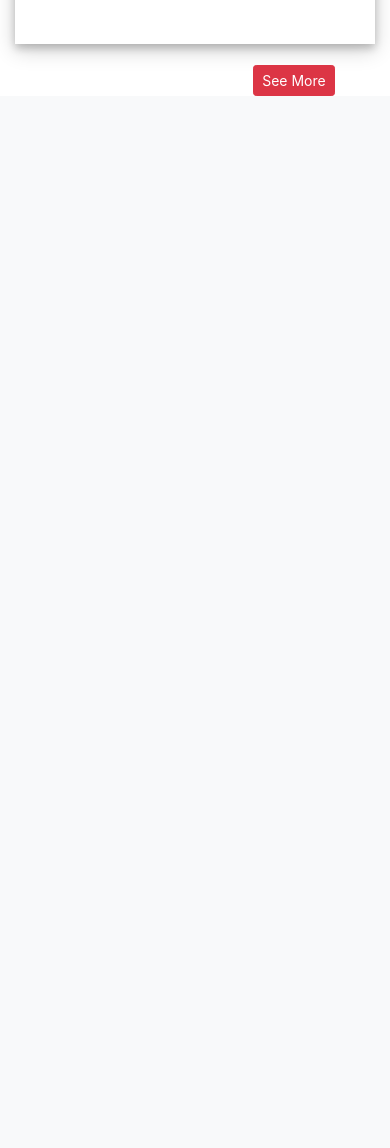
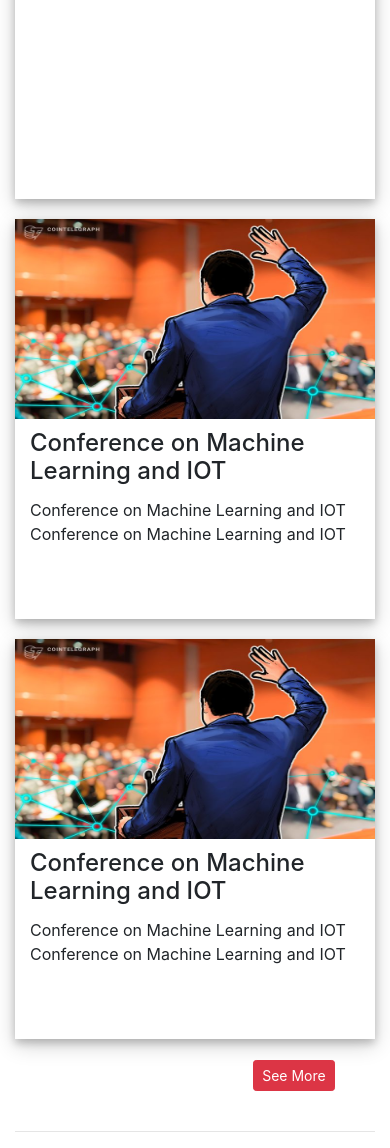
Before and after one commit to Rajanpandey/SITEMS, a PHP site: page /faculty/home.php in a window 390 px wide. Shown: the part 1512-2660 px from the top of the page. Before the commit the page ends 1608 px from the top, so only its background shows below. Run offline with PHP 8.4, Linux system fonts and the light colour scheme; the visitor is signed in with stand-in values (Sample User, id 1); data that the repository does not hold is empty; some libraries are stand-ins or nearby versions.

Commit message:
Fixed all the loopholes and sync'd with the db

```diff
--- a/assets/mycss/facultyHome.css
+++ b/assets/mycss/facultyHome.css
@@ -23,3 +23,7 @@
 .seeAll{
     padding-left: 30vh;
 }
+
+#description{
+    padding-top: 10px;
+}
--- a/faculty/home.php
+++ b/faculty/home.php
@@ -12,16 +12,26 @@
     die('Connect Error('.mysqli_connect_errno().')'.mysqli_connect_error());
 }
 
+//Query to select the user
 $sqlUserId="SELECT userId FROM users WHERE email='$login_session'";
 $resultUserId=mysqli_query($conn, $sqlUserId);
 $rowUserId=mysqli_fetch_assoc($resultUserId);
 $userId = $rowUserId['userId'];
 
-$sql="SELECT * FROM events WHERE userId='$userId'";
+//Query to select events awaiting approval
+$sql="SELECT * FROM events WHERE userId='$userId' AND approvalStatus IS NULL";
 $result=mysqli_query($conn, $sql);
-$array=array();
+$array1=array();
 while($row=$result->fetch_array()){
-         $array[]=$row;
+         $array1[]=$row;
+}
+
+//Query to select events that are approved
+$sql="SELECT * FROM events WHERE userId='$userId' AND approvalStatus='1'";
+$result=mysqli_query($conn, $sql);
+$array2=array();
+while($row=$result->fetch_array()){
+         $array2[]=$row;
 }
 
 mysqli_close($conn);
@@ -87,12 +97,12 @@
           <form method="POST" action="submitEvent.php" enctype='multipart/form-data' >
              <div class="form-group">
                 <label for="event">Name of the event:</label>
-                <input type="text" class="form-control" id="event" name="name">
+                <input type="text" class="form-control" id="event" name="name" required>
               </div>
 
               <div class="form-group">
                 <label for="sedepartmentl1">Institute Level/Department:</label>
-                  <select class="form-control" id="department"  name="department">
+                  <select class="form-control" id="department"  name="department" required>
                     <option value="CSIT">CS/IT</option>
                     <option value="EnTc">EnTc</option>
                     <option value="Mech">Mech</option>
@@ -108,12 +118,12 @@
 
               <div class="form-group">
                   <label for="incharge">Event In-charge (Name of faculty/staff):</label>
-                  <textarea class="form-control" rows="5" id="incharge" maxlength="1000" name="incharge"></textarea>
+                  <textarea class="form-control" rows="5" id="incharge" maxlength="1000" name="incharge" required></textarea>
               </div>
 
               <div class="form-group">
                 <label for="date">Date of the event:</label>
-                <input type="date" class="form-control" id="date"  name="date">
+                <input type="date" class="form-control" id="date"  name="date" required>
               </div>
 
               <div class="form-group">
@@ -131,7 +141,7 @@
 
               <div class="form-group">
                 <label for="type">Type:</label>
-                  <select class="form-control" id="type" name="type">
+                  <select class="form-control" id="type" name="type" required>
                     <option value="Curricular Activity">Curricular Activity</option>
                     <option value="Co-Curricular Activity">Co-Curricular Activity</option>
                   </select>
@@ -139,7 +149,7 @@
 
               <div class="form-group">
                 <label for="category">Category of event:</label>
-                  <select class="form-control" id="category" name="category">
+                  <select class="form-control" id="category" name="category" required>
                     <option value="Guest Lecture">Guest Lecture</option>
                     <option value="Seminar">Seminar</option>
                     <option value="Workshop-Student Training">Workshop/Student Training</option>
@@ -159,12 +169,12 @@
 
               <div class="form-group">
                   <label for="describe">A paragraph describing the event/activty:</label>
-                  <textarea class="form-control" rows="5" id="describe" maxlength="5000" name="describe"></textarea>
+                  <textarea class="form-control" rows="5" id="describe" maxlength="5000" name="describe" required></textarea>
               </div>
 
               <div class="form-group">
                   <label for="achievement">Any Achievement/Awards won during the said activity:</label>
-                  <textarea class="form-control" rows="5" id="achievement" maxlength="1000" name="achievement"></textarea>
+                  <textarea class="form-control" rows="5" id="achievement" maxlength="1000" name="achievement" required></textarea>
               </div>
 
               <div class="form-group">
@@ -187,16 +197,52 @@
         <div class="col-12 col-sm-12 col-md-12 col-lg-12 col-xl-12">
             <center><img class="logo" src="../assets/img/sitLogo.png"></center><br/>
             <button type="button" class="btn btn-outline-info btn-block" data-toggle="modal" data-target="#myModal">Submit a new event</button><br/><br/>
-            <h3>Past Events: </h3><br/>
+        </div>
+
+        <div class="col-12 col-sm-12 col-md-12 col-lg-12 col-xl-12">
+            <h3>Events awaiting approval: </h3><br/>
+        </div>
+
+        <div class="col-12 col-sm-6 col-md-6 col-lg-6 col-xl-4">
+              <a><div class="posts">
+               <div class="image">
+                <img class="articleImage" src="../assets/img/<?php echo $array1[0]['category']; ?>.jpg">
+               </div>
+               <div class="container" id="description">
+                  <h4 class="card-title"><?php echo $array1[0]['name']; ?></h4>
+                  <p class="card-text"><?php echo $array1[0]['eventDescribe']; ?></p>
+                </div>
+              </div></a>
         </div>
         <div class="col-12 col-sm-6 col-md-6 col-lg-6 col-xl-4">
               <a><div class="posts">
                <div class="image">
-                <img class="articleImage" src="../assets/img/<?php echo $array[0]['category']; ?>.jpg">
+                <img class="articleImage" src="../assets/img/Conference.jpg">
                </div>
                <div class="container" id="description">
-                  <h4 class="card-title"><?php echo $array[0]['name']; ?></h4>
-                  <p class="card-text"><?php echo $array[0]['eventDescribe']; ?></p>
+                  <h4 class="card-title">Conference on Machine Learning and IOT</h4>
+                  <p class="card-text">Conference on Machine Learning and IOT Conference on Machine Learning and IOT</p>
+                </div>
+              </div></a>
+        </div>
+        <div class="col-4 col-sm-4 col-md-4 col-lg-4 col-xl-4"></div>
+        <div class="col-4 col-sm-4 col-md-4 col-lg-4 col-xl-4"></div>
+        <div class="col-4 col-sm-4 col-md-4 col-lg-4 col-xl-4 seeAll">
+            <a><button class="btn btn-danger btn-sm " >See More</button></a>
+        </div>
+
+        <div class="col-12 col-sm-12 col-md-12 col-lg-12 col-xl-12">
+            <br/><hr/><h3>Past Events: </h3><br/>
+        </div>
+
+        <div class="col-12 col-sm-6 col-md-6 col-lg-6 col-xl-4">
+              <a><div class="posts">
+               <div class="image">
+                <img class="articleImage" src="../assets/img/<?php echo $array2[0]['category']; ?>.jpg">
+               </div>
+               <div class="container" id="description">
+                  <h4 class="card-title"><?php echo $array2[0]['name']; ?></h4>
+                  <p class="card-text"><?php echo $array2[0]['eventDescribe']; ?></p>
                 </div>
               </div></a>
         </div>
@@ -227,7 +273,7 @@
         <div class="col-4 col-sm-4 col-md-4 col-lg-4 col-xl-4 seeAll">
             <a><button class="btn btn-danger btn-sm " >See More</button></a>
         </div>
-    </div>
+    </div><br/><hr/>
 </div>
 
 <!-- Ajax -->
```
Also changed, not shown: faculty/submitEvent.php (+9 -2 lines), Media/2018ReverbSeptemberAnnualCollegeGatheringFest/ManVsFood/Space Galaxy Red Stars Wallpapers.jpg (added), Media/2018TechfestSeptemberEntrepreneurshipInitiatives/EPICTimePass/Space Galaxy Red Stars Wallpapers.jpg (added), bare-bones-html.html (indentation only).
